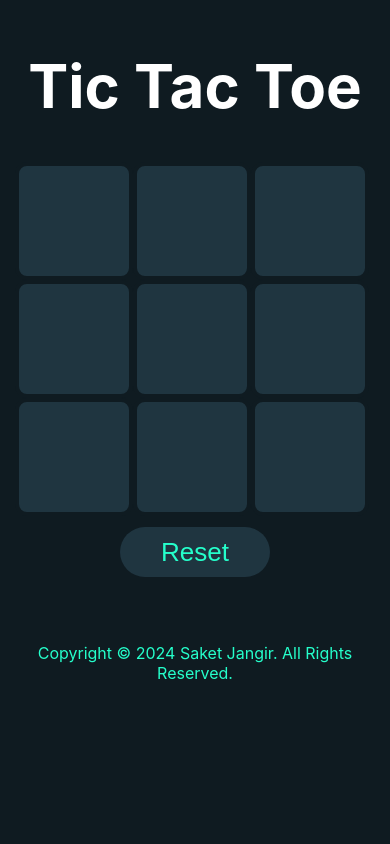
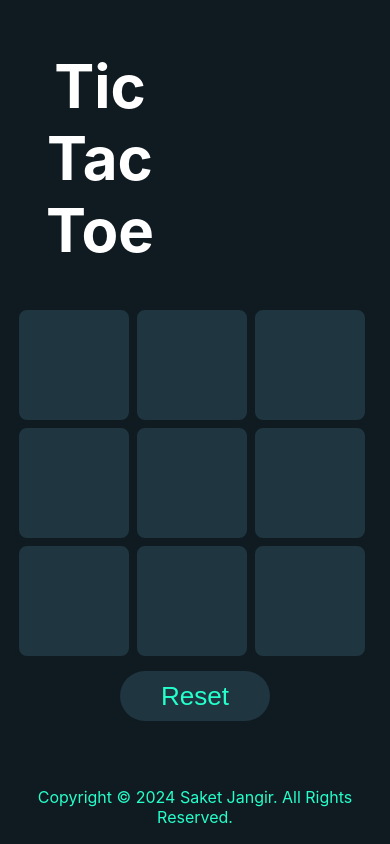
Before and after one commit to SaketJ3003/tic-tac-toe, a React (Create React App) app: page / in a window 390 px wide. Built offline with nearby package versions, Linux system fonts and the light colour scheme.

Commit message:
initialize responsiveness

```diff
--- a/src/TicTacToe/TicTacToe.css
+++ b/src/TicTacToe/TicTacToe.css
@@ -49,5 +49,10 @@
 }
 p{
     color: #25ffcb;
+}
 
+@media screen and (max-width: 512px){
+    .title{
+        width: 200px;
+    }
 }
```
Also changed, not shown: 1 other file (tests, documents, lock files or other folders).
